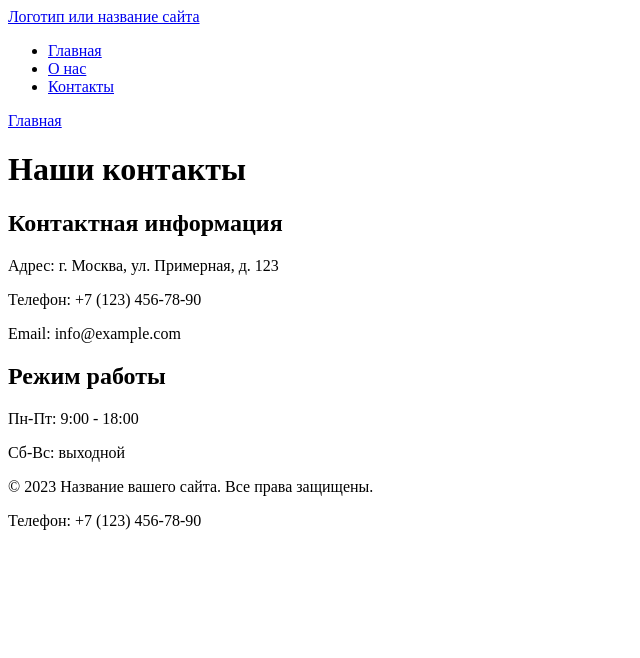
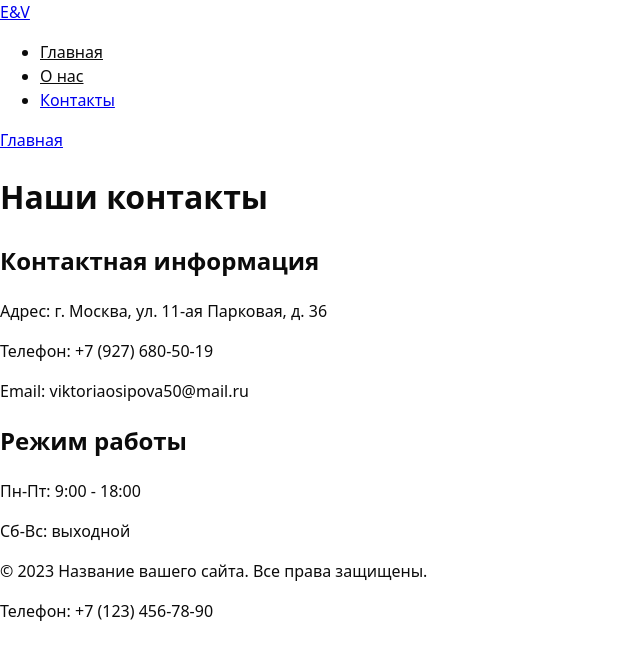
Before and after one commit to viktoris19/fullstak, a plain HTML site: page contacts.html in a window 1280 px wide. Shown: the whole page, without its empty margins (0-640 px from the left). Drawn offline with Linux system fonts and the light colour scheme.

Commit message:
feat:исправление синтаксичесикх ошибок

```diff
--- a/contacts.html
+++ b/contacts.html
@@ -6,16 +6,18 @@
     <title>Контакты</title>
     <meta name="description" content="Контакты">
     <link rel="icon" href="assets/favicon.ico" type="image/x-icon">
+    <link rel="stylesheet" href="style.css">
+    <script src="main.js" defer></script>
 </head>
 <body>
-    <header>
-        <a href="/">Логотип или название сайта</a>
+    <header class="site-header">
+        <a class="site-header__brand" href="/">E&V</a>
         <!-- Главное меню навигации -->
-        <nav>
-            <ul>
-                <li><a href="index.html">Главная</a></li>
-                <li><a href="about.html">О нас</a></li>
-                <li><a href="contacts.html">Контакты</a></li>
+        <nav class="site-nav">
+            <ul class="site-nav_list">
+                <li class="site-nav_item"><a class="site-nav_link" href="index.html">Главная</a></li>
+                <li class="site-nav_item"><a class="site-nav_link" href="about.html">О нас</a></li>
+                <li class="site-nav_item"><a class="site-nav__link site-nav__link--cta" href="contacts.html">Контакты</a></li>
             </ul>
         </nav>
     </header>
@@ -26,9 +28,9 @@
         <h1>Наши контакты</h1>
         <section>
             <h2>Контактная информация</h2>
-            <p>Адрес: г. Москва, ул. Примерная, д. 123</p>
-            <p>Телефон: +7 (123) 456-78-90</p>
-            <p>Email: info@example.com</p>
+            <p>Адрес: г. Москва, ул. 11-ая Парковая, д. 36</p>
+            <p>Телефон: +7 (927) 680-50-19</p>
+            <p>Email: viktoriaosipova50@mail.ru</p>
         </section>
         <section>
             <h2>Режим работы</h2>
--- a/main.js
+++ b/main.js
@@ -2,7 +2,7 @@ const dlg = document.getElementById('contactDialog');
 const openBtn = document.getElementById('openDialog');
 const closeBtn = document.getElementById('closeDialog');
 const form = document.getElementById('contactForm');
-const phone = document.getElementById('phone')
+const phone = document.getElementById('phone');
 let lastActive = null;
 
 openBtn.addEventListener('click',() => {
@@ -11,7 +11,7 @@ openBtn.addEventListener('click',() => {
     dlg.querySelector('input,select,textarea,button')?.focus();
 });
 
-closeBtn.addEventListener('click', () => dlg.closest('cancel'));
+closeBtn.addEventListener('click', () => dlg.close('cancel'));
 
 form?.addEventListener('submit', (e) => {
     // 1) Сброс кастомных сообщений
@@ -51,7 +51,7 @@ phone?.addEventListener('input', () => {
 
     const parts = [];
     if (d.length > 0) parts.push('+7');
-    if (d.length > 1) parts.push(' ' + d.slice(1, 4));
+    if (d.length > 1) parts.push(' (' + d.slice(1, 4));
     if (d.length >= 4) parts[parts.length - 1] += ')';
     if (d.length >= 5) parts.push(' ' + d.slice(4, 7));
     if (d.length >= 8) parts.push('-' + d.slice(7, 9));
--- a/style.css
+++ b/style.css
@@ -1,5 +1,30 @@
 * {
     box-sizing: border-box;
+}
+
+:root{
+    --color-bg: #fff;
+    --color-fg:#0b0b0b;
+    --color-muted:#666;
+    --color-primary:#0a84ff;
+    --color-danger:#b00020;
+
+    --font-body:system-ui,-apple-system,"Segeo UI",Roboto,Arial,sans-serif;
+    --space-1:4px;
+    --space-2:8px;
+    --space-3:16px;
+    --space-4:24px;
+    --space-5:40px;
+
+    --radius: 12px;
+    --shadow: 0 1px 2px rgba(0,0,0,.08), 0 8px 24px rgba(0,0,0,.08);
+}
+
+body.theme-dark{
+    --color-bg:#0b0b0b;
+    --color-fg: #f5f5f5;
+    --color-muted:#aaa;
+    --color-primary:#6aa2ff;
 }
 
 html, body {
@@ -8,8 +33,10 @@ html, body {
 }
 
 body {
-    font-family: system-ui, -apple-system, BlinkMacSystemFont, 'Segoe UI', Roboto, Oxygen, Ubuntu, Cantarell, 'Open Sans', 'Helvetica Neue', sans-serif;
+    font-family: var(--font-body);
     line-height: 1.5;
+    background: var(--color-bg);
+    color: var(--color-fg);
 }
 
 label {
@@ -33,21 +60,11 @@ button, [type="submit"] {
     cursor: pointer;
 }
 
-:where(input, select,textarea, button) :focus-visible {
-    outline: 2px solid #0a84ff;
-    outline-offset: 2px;
-}
-
 button:hover {
     filter: brightness(0.95);
 }
 
-:disabled, [aria-disabled = "true"] {
-    opacity: .6;
-    cursor: not-allowed;
-}
-
-[atia-invalid="true"] {border-color: #b00020}
+[aria-invalid="true"] {border-color: #b00020}
 
 dialog {
     padding: 1.25rem;
@@ -64,3 +81,39 @@ dialog::backdrop {
     gap: .5rem;
     margin-top: 1rem;
 }
+
+:where(a,button,input,select,textarea):focus-visible{
+    outline: 2px solid var(--color-primary);
+    outline-offset: 2px;
+}
+
+:disabled, [aria-disabled="true"] {
+    opacity: .6;
+    cursor: not-allowed;
+}
+
+html{
+    scroll-behavior: smooth;
+}
+
+:target{
+    outline: 2px dashed var(--color-primary);
+    outline-offset: 4px;
+}
+
+.container {
+    width: min(100% - 2*var(--space-4), 1120px);
+    margin-inline: auto;
+}
+
+.section {
+    padding-block: var(--space-5);
+}
+
+.section_title{
+    margin: 0 0 var(--space-3);
+}
+
+.site-nav_link {
+    color: var(--color-fg);
+}
```
Also changed, not shown: about.html (+11 -13 lines), index.html (+16 -15 lines).
